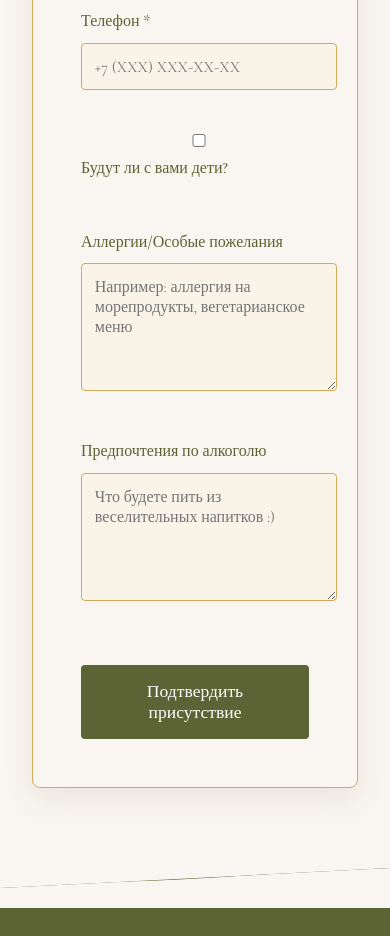
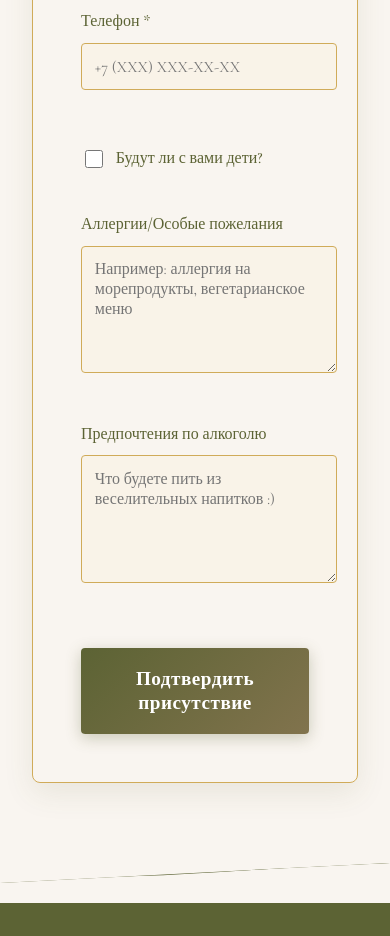
Before and after one commit to ZexStyle/timandkate.github.io, a plain HTML site: page index.html in a window 390 px wide. Shown: the part 6380-7316 px from the top of the page. Drawn offline with nearby package versions, Linux system fonts and the light colour scheme; a web font is replaced by a local one.

Commit message:
Update index.html

```diff
--- a/index.html
+++ b/index.html
@@ -300,22 +300,45 @@ form {
         /* Стили для кнопки */
         button {
             grid-column: span 2;
-    background-color: var(--green-dark);
+            background: linear-gradient(135deg, var(--green-dark), var(--brown-dark));
             color: white;
             border: none;
-    padding: 1rem 2rem;
-    font-size: 1.1rem;
+            padding: 1.2rem 2rem;
+            font-size: 1.2rem;
             border-radius: 4px;
             cursor: pointer;
             transition: all 0.3s ease;
             font-family: 'Cormorant Garamond', serif;
-    font-weight: 500;
+            font-weight: 600;
             margin-top: 1rem;
+            position: relative;
+            overflow: hidden;
+            box-shadow: 0 4px 15px rgba(92, 99, 52, 0.3);
+            letter-spacing: 0.5px;
         }
 
         button:hover {
-    background-color: var(--brown-dark);
-    transform: translateY(-2px);
+            transform: translateY(-3px);
+            box-shadow: 0 6px 20px rgba(92, 99, 52, 0.4);
+        }
+
+        button:active {
+            transform: translateY(1px);
+        }
+
+        button::before {
+            content: '';
+            position: absolute;
+            top: 0;
+            left: -100%;
+            width: 100%;
+            height: 100%;
+            background: linear-gradient(90deg, transparent, rgba(255,255,255,0.2), transparent);
+            transition: 0.5s;
+        }
+
+        button:hover::before {
+            left: 100%;
         }
 
         /* Стили для полей с детьми */
@@ -326,6 +349,7 @@ button:hover {
             border-radius: 8px;
             margin: 1rem 0;
             border-left: 3px solid var(--gold-dark);
+            transition: all 0.3s ease;
         }
 
         .child-info {
@@ -340,6 +364,32 @@ button:hover {
             border-bottom: none;
         }
 
+        /* Стили для чекбокса */
+        .checkbox-group {
+            grid-column: span 2;
+            margin: 0.5rem 0;
+        }
+
+        .checkbox-label {
+            display: flex;
+            align-items: center;
+            cursor: pointer;
+            padding: 0.5rem 0;
+        }
+
+        .checkbox-label input {
+            margin-right: 0.8rem;
+            width: 18px;
+            height: 18px;
+            accent-color: var(--green-dark);
+        }
+
+        .checkbox-label span {
+            font-weight: 500;
+            color: var(--green-dark);
+            font-size: 1rem;
+        }
+
         /* Адаптивность формы */
         @media (max-width: 768px) {
             form {
@@ -350,10 +400,19 @@ button:hover {
                 grid-column: span 1;
             }
 
+            .checkbox-group {
+                grid-column: span 1;
+            }
+
             .form-group.full-width {
                 grid-column: span 1;
             }
+
+            .children-fields {
+                grid-column: span 1;
             }
+        }
+
         /* Цветовая палитра для дресс-кода */
         .color-palette {
             display: flex;
@@ -537,30 +596,6 @@ button:hover {
             font-style: italic;
         }
 
-        /* Оптимизированная форма */
-        .checkbox-container {
-            grid-column: span 2;
-            margin: 0.5rem 0;
-            display: flex;
-            justify-content: flex-start;
-            width: 100%;
-        }
-
-        .checkbox-label {
-            display: flex;
-            align-items: center;
-            cursor: pointer;
-        }
-
-        .checkbox-label input {
-            margin-right: 0.5rem;
-        }
-
-        .checkbox-label span {
-            font-weight: 500;
-            color: var(--green-dark);
-        }
-
         /* Детали */
         .details-container {
             background: rgba(244, 226, 156, 0.2);
@@ -599,18 +634,6 @@ button:hover {
 
             .subtitle {
                 font-size: 1.3rem;
-            }
-
-            form {
-                grid-template-columns: 1fr;
-            }
-
-            .form-group.full-width {
-                grid-column: span 1;
-            }
-
-            button {
-                grid-column: span 1;
             }
 
             .countdown div {
@@ -795,7 +818,7 @@ button:hover {
                     <input type="tel" id="phone" name="Телефон" required placeholder="+7 (XXX) XXX-XX-XX">
                 </div>
 
-                <div class="form-group checkbox-group">
+                <div class="checkbox-group">
                     <label class="checkbox-label">
                         <input type="checkbox" id="withChildren" name="С детьми" onchange="toggleChildrenFields()">
                         <span>Будут ли с вами дети?</span>
@@ -959,6 +982,20 @@ button:hover {
 
         window.addEventListener('load', animateOnScroll);
         window.addEventListener('scroll', animateOnScroll);
+
+        // Обработка отправки формы
+        document.getElementById('rsvpForm').addEventListener('submit', function(e) {
+            const button = this.querySelector('button[type="submit"]');
+            button.disabled = true;
+            button.innerHTML = '<i class="fas fa-spinner fa-spin"></i> Отправка...';
+
+            // Эмуляция отправки (в реальном проекте будет работать через FormSubmit.co)
+            setTimeout(function() {
+                alert('Ваше подтверждение успешно отправлено! Спасибо!');
+                button.disabled = false;
+                button.textContent = 'Подтвердить присутствие';
+            }, 1500);
+        });
     </script>
 </body>
 </html>
```
Lines whose indentation alone changed are shown as unchanged.
